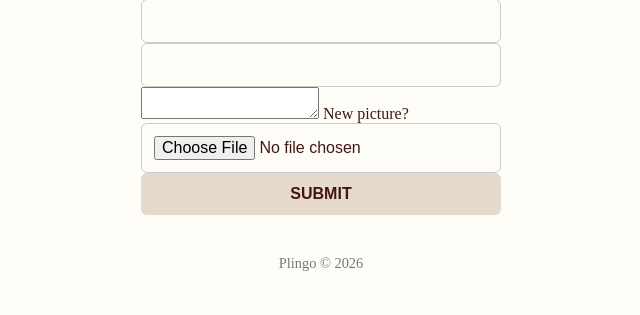
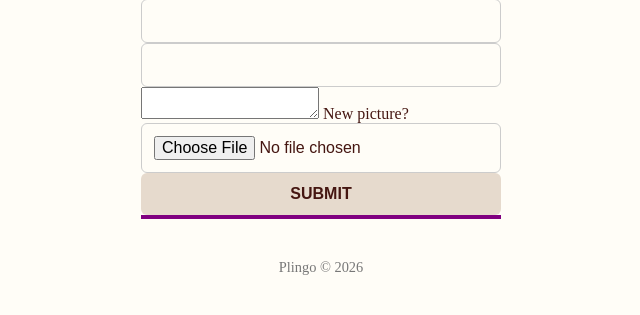
Before and after one commit to dirtYeezPP/queerphp, a PHP site: page /views/editPoem.php in a window 1280 px wide. Shown: the part 150-465 px from the top of the page, without its empty margins (319-959 px from the left). Run offline with PHP 8.4, Linux system fonts and the light colour scheme; the template is opened without the code that fills it, so the values that code supplies are empty.

Commit message:
add response msg div in editpoem page

```diff
--- a/views/editPoem.php
+++ b/views/editPoem.php
@@ -19,6 +19,11 @@
             <button type="submit">SUBMIT</button>
         </form>
     </div>
+
+    <div id="responseMessage" style="border:2px solid purple;">
+        <!-- response message will show here  -->
+    </div>
+
 </main>
 
 
```
